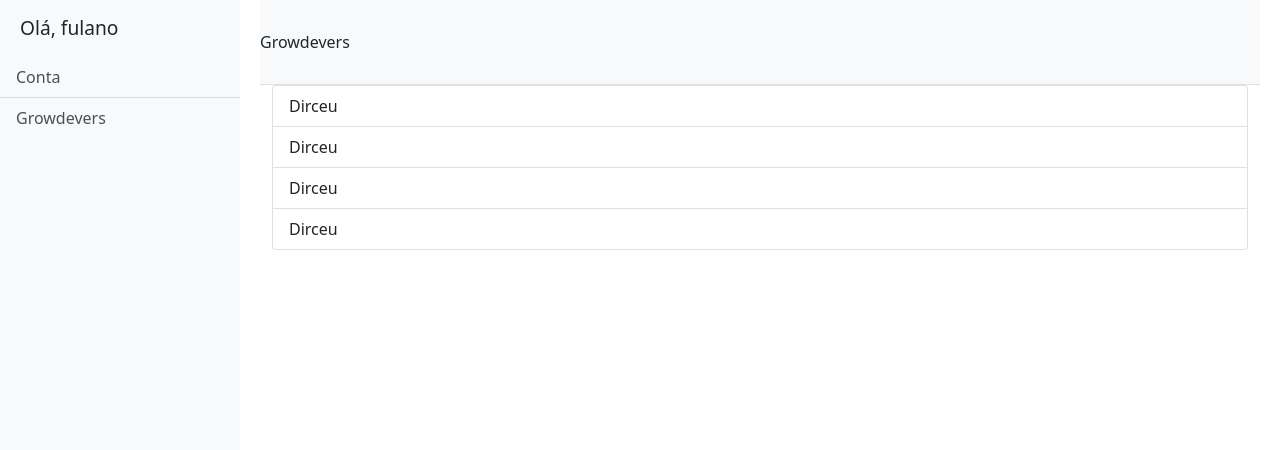
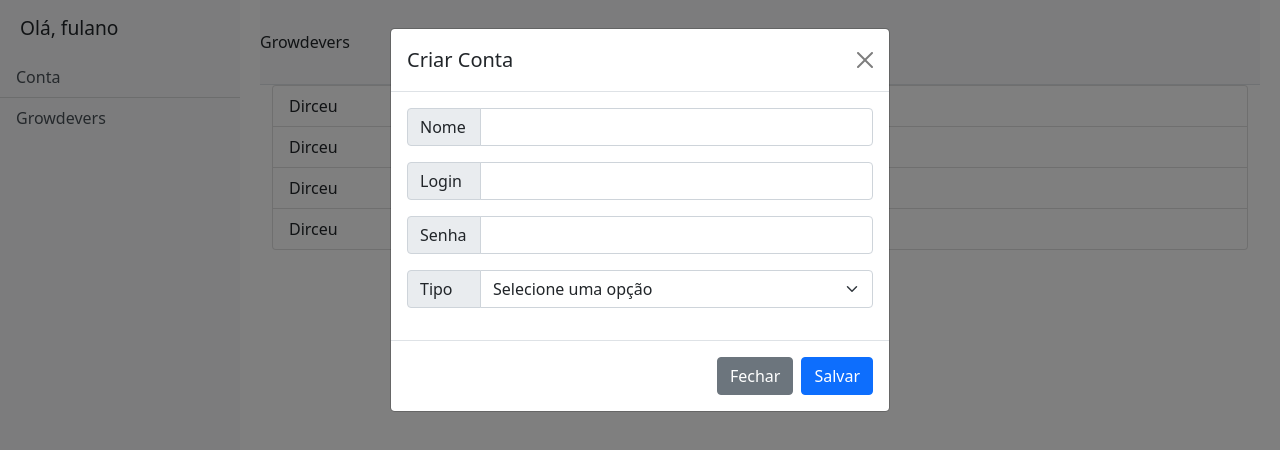
Before and after one commit to fpsaraiva/growdev-starter-api-growdevers-front, a plain HTML site: page public/index.html in a window 1280 px wide. Both pictures are taken after a click on the link "Conta". Drawn offline with nearby package versions, Linux system fonts and the light colour scheme.

Commit message:
feat: create account modal

```diff
--- a/public/index.html
+++ b/public/index.html
@@ -25,12 +25,10 @@
       <div class="bg-light border-right" id="sidebar-wrapper">
         <div class="sidebar-heading">Olá, fulano</div>
         <div class="list-group list-group-flush">
+          <a href="#" class="list-group-item list-group-item-action bg-light" data-bs-toggle="modal" data-bs-target="#createAccountModal"
+            >Conta</a>
           <a href="#" class="list-group-item list-group-item-action bg-light"
-            >Conta</a
-          >
-          <a href="#" class="list-group-item list-group-item-action bg-light"
-            >Growdevers</a
-          >
+            >Growdevers</a>
         </div>
       </div>
 
@@ -54,6 +52,45 @@
       </div>
     </div>
 
+    <!-- Create Account Modal -->
+    <div class="modal fade" id="createAccountModal" tabindex="-1">
+      <div class="modal-dialog">
+        <div class="modal-content">
+          <div class="modal-header">
+            <h5 class="modal-title" id="createAccountModalLabel">Criar Conta</h5>
+            <button type="button" class="btn-close" data-bs-dismiss="modal" aria-label="Close"></button>
+          </div>
+          <div class="modal-body">
+            <div class="input-group mb-3">
+              <span class="input-group-text" id="basic-addon1">Nome</span>
+              <input type="text" class="form-control" id="name">
+            </div>
+            <div class="input-group mb-3">
+              <span class="input-group-text" id="basic-addon2">Login</span>
+              <input type="text" class="form-control" id="login">
+            </div>
+            <div class="input-group mb-3">
+              <span class="input-group-text" id="basic-addon3">Senha</span>
+              <input type="text" class="form-control" id="password">
+            </div>
+            <div class="input-group mb-3">
+              <label class="input-group-text" for="type">Tipo</label>
+              <select class="form-select" id="type">
+                <option selected disabled>Selecione uma opção</option>
+                <option value="Admin">Admin</option>
+                <option value="Growdever">Growdever</option>
+              </select>
+            </div>
+          </div>
+          <div class="modal-footer">
+            <button type="button" class="btn btn-secondary" data-bs-dismiss="modal">Fechar</button>
+            <button type="button" class="btn btn-primary">Salvar</button>
+          </div>
+        </div>
+      </div>
+    </div>
+
+    <script src="https://cdn.jsdelivr.net/npm/bootstrap@5.0.0-beta2/dist/js/bootstrap.bundle.min.js" integrity="sha384-b5kHyXgcpbZJO/tY9Ul7kGkf1S0CWuKcCD38l8YkeH8z8QjE0GmW1gYU5S9FOnJ0" crossorigin="anonymous"></script>
     <script src="./bundle.js"></script>
   </body>
 </html>
--- a/public/styles.css
+++ b/public/styles.css
@@ -39,6 +39,10 @@
   margin-left: 0;
 }
 
+#createAccountModal .input-group-text {
+  width: 74px;
+}
+
 @media (min-width: 768px) {
   #sidebar-wrapper {
     margin-left: 0;
```
